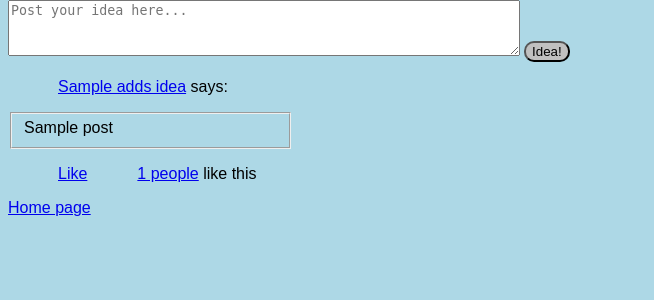
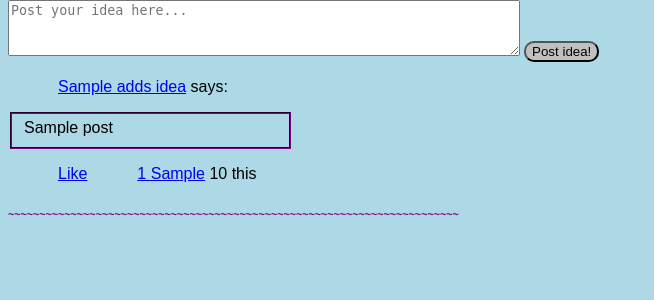
Before and after one commit to kswelch53/mypython_projects2, a Django app: template apps/bright_ideas2/templates/bright_ideas2/index.html in a window 1280 px wide. Shown: the part 88-388 px from the top of the page, without its empty margins (0-654 px from the left). Run offline with Django 3.2, Linux system fonts and the light colour scheme; the template is opened without the code that fills it: most values are stand-ins (such as "Sample title", 1, 10 or a date in 2020); parts of the project's set-up code (start-up, migrations or seed data) failed here and were passed over.

Commit message:
2nd commit

```diff
--- a/apps/bright_ideas2/static/bright_ideas2/css/style.css
+++ b/apps/bright_ideas2/static/bright_ideas2/css/style.css
@@ -5,6 +5,7 @@ body{
 
 fieldset{
   width: 50%;
+  border-color: purple;
 }
 
 h1{
@@ -14,6 +15,10 @@ h1{
 
 .error_messages p{
   color: red;
+}
+
+h6{
+  color: purple;
 }
 
 .header{
--- a/apps/bright_ideas2/templates/bright_ideas2/index.html
+++ b/apps/bright_ideas2/templates/bright_ideas2/index.html
@@ -18,22 +18,21 @@
     <form class="this_form" action="{% url 'bright_ideas2:create_idea' %}" method="POST">
       {% csrf_token %}
         <textarea name = "post" placeholder = "Post your idea here..." rows="1" cols="40%"></textarea>
-        <input type="Submit" value="Idea!">
+        <input type="Submit" value="Post idea!">
     </form>
   </div>
 
   <div class="ideabox">
     {% for idea in all_ideas %}
       <p><a href="{% url 'bright_ideas2:users' user_id=idea.adds_idea.id %}">{{ idea.adds_idea.name }}</a> says:<fieldset>{{ idea.post }}</fieldset></p>
-      <p><a href="{% url 'bright_ideas2:like_idea' post_id=idea.id %}">Like</a><a href="{% url 'bright_ideas2:all_likes' post_id=idea.id %}">{{ idea.likes_idea.count }} people</a> like this</p>
+      <p><a href="{% url 'bright_ideas2:like_idea' post_id=idea.id %}">Like</a><a href="{% url 'bright_ideas2:all_likes' post_id=idea.id %}">{{ idea.likes_idea.count }}  {{ str_people }}</a> {{ str_likes }} this</p>
 
       {% if idea.adds_idea.id == request.session.user_id %}
         <p><a href="{% url 'bright_ideas2:delete_post' post_id=idea.id %}">Delete this Post</a></p>
       {% endif %}
+      <h6>~~~~~~~~~~~~~~~~~~~~~~~~~~~~~~~~~~~~~~~~~~~~~~~~~~~~~~~~~~~~~~~~~~~~~~~~</h6>
     {% endfor %}
   </div>
 
-    <a href={% url 'app1:index' %}>Home page</a>
-
   </body>
 </html>
```
Also changed, not shown: apps/bright_ideas2/views.py (+11 -0 lines), db.sqlite3.
